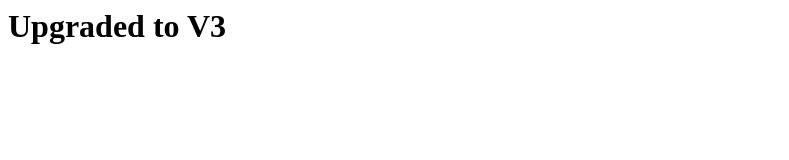
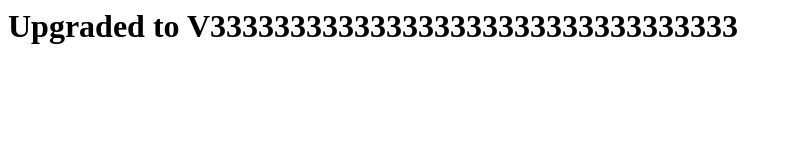
Before and after one commit to xun0321/my-devops-app, a plain HTML site: page index.html in a window 1280 px wide. Shown: the whole page, without its empty margins (0-789 px from the left). Drawn offline with Linux system fonts and the light colour scheme.

```diff
--- a/index.html
+++ b/index.html
@@ -1 +1 @@
-<h1>Upgraded to V3</h1>
+<h1>Upgraded to V333333333333333333333333333333333</h1>
```
Also changed, not shown: 2 other files.
